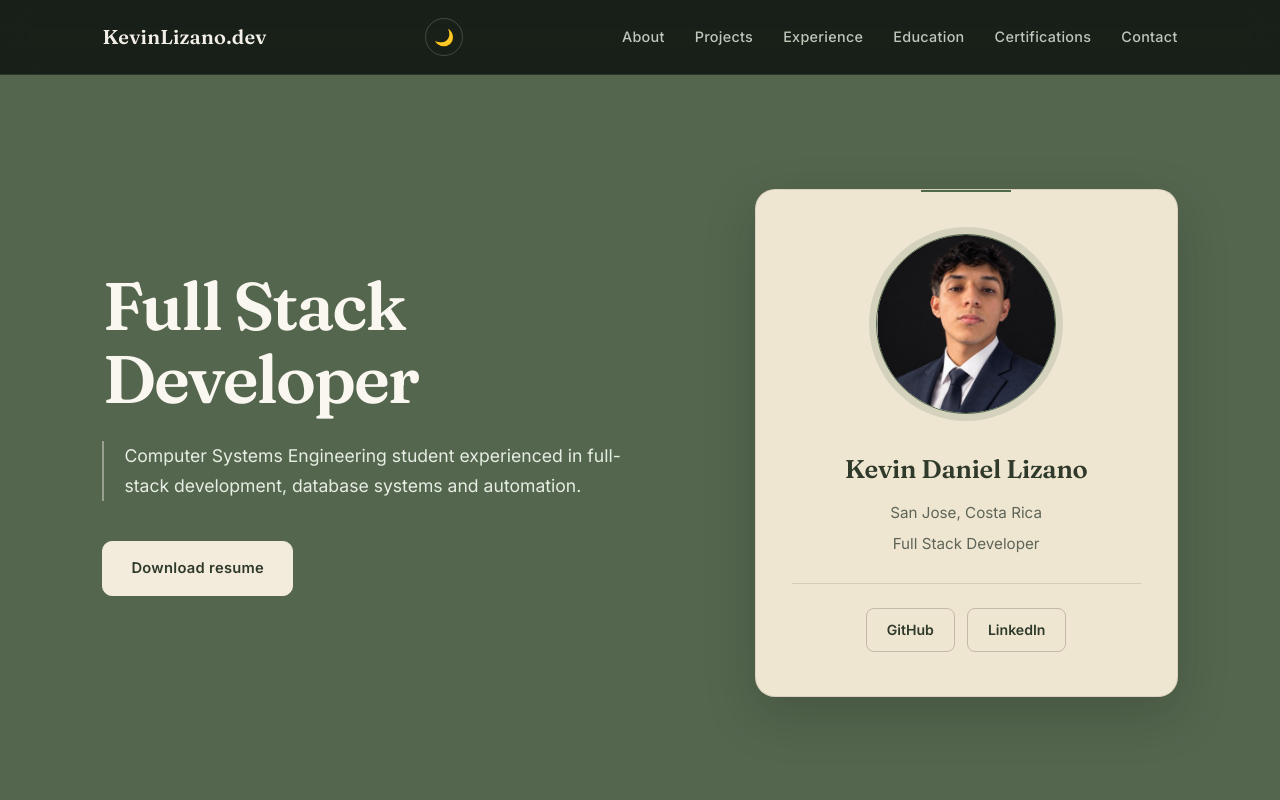
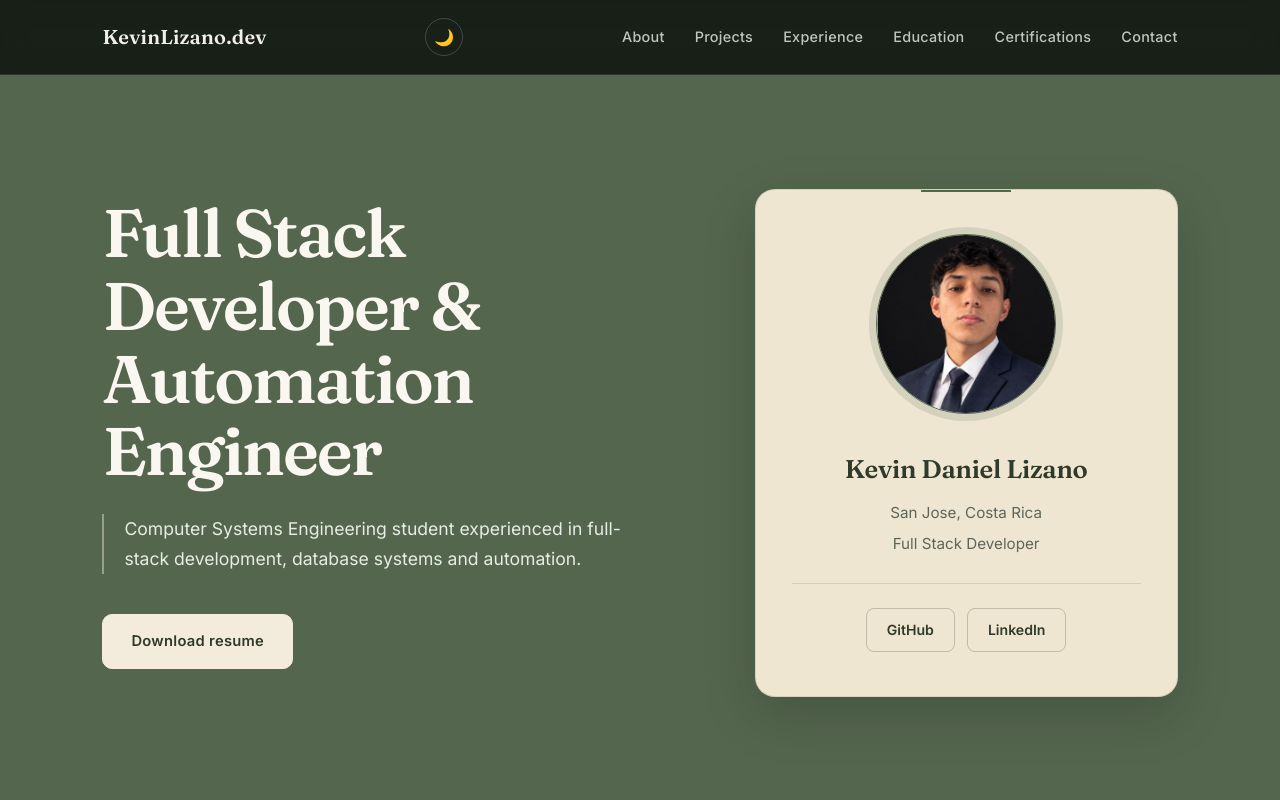
Before and after one commit to KevinhoProgra/portfolio, a plain HTML site: page index.html in a window 1280 px wide. Shown: the top 800 px of the page. Drawn offline with Linux system fonts and the light colour scheme.

Commit message:
Update index.html

```diff
--- a/index.html
+++ b/index.html
@@ -60,7 +60,7 @@
     <!-- HERO -->
     <header class="hero">
       <div class="hero-left">
-        <h1>Full Stack Developer</h1>
+        <h1>Full Stack Developer & Automation Engineer</h1>
         <p class="hero-description">
           Computer Systems Engineering student experienced in full-stack
           development, database systems and automation.
```
